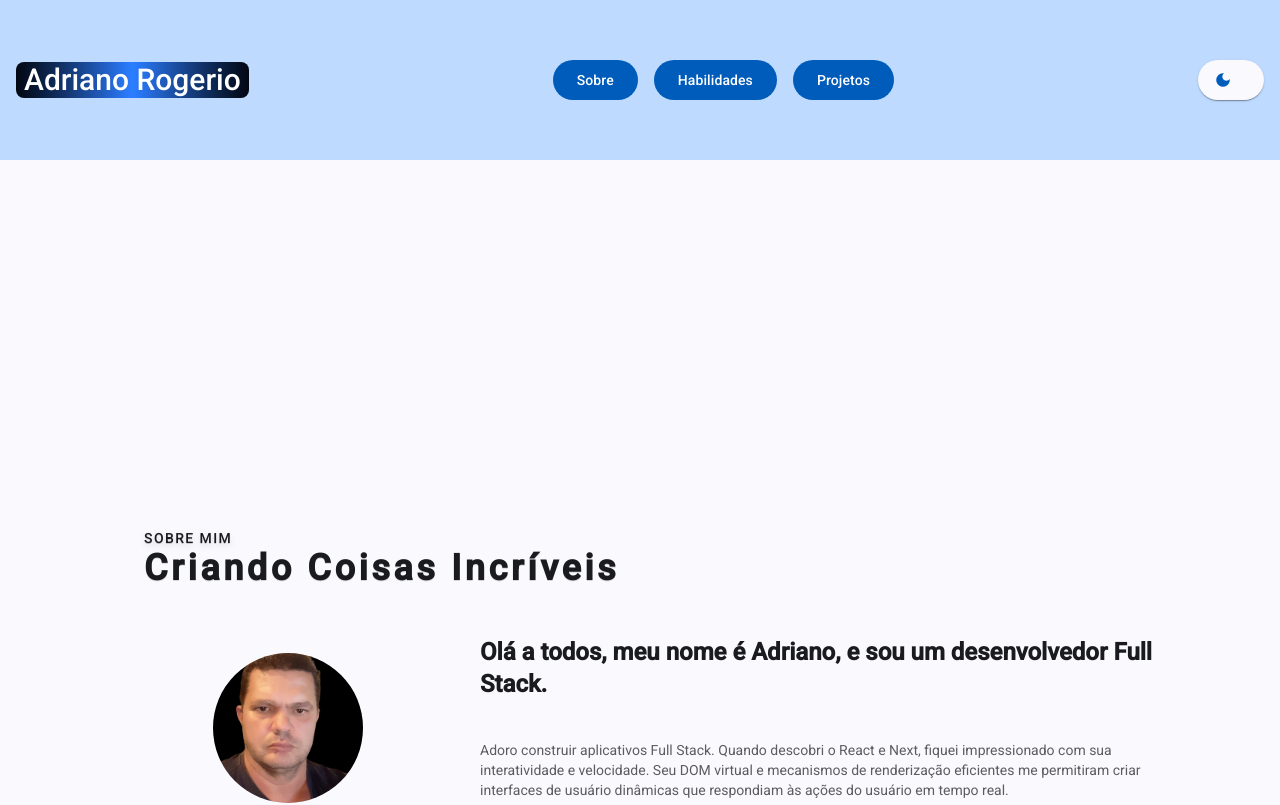
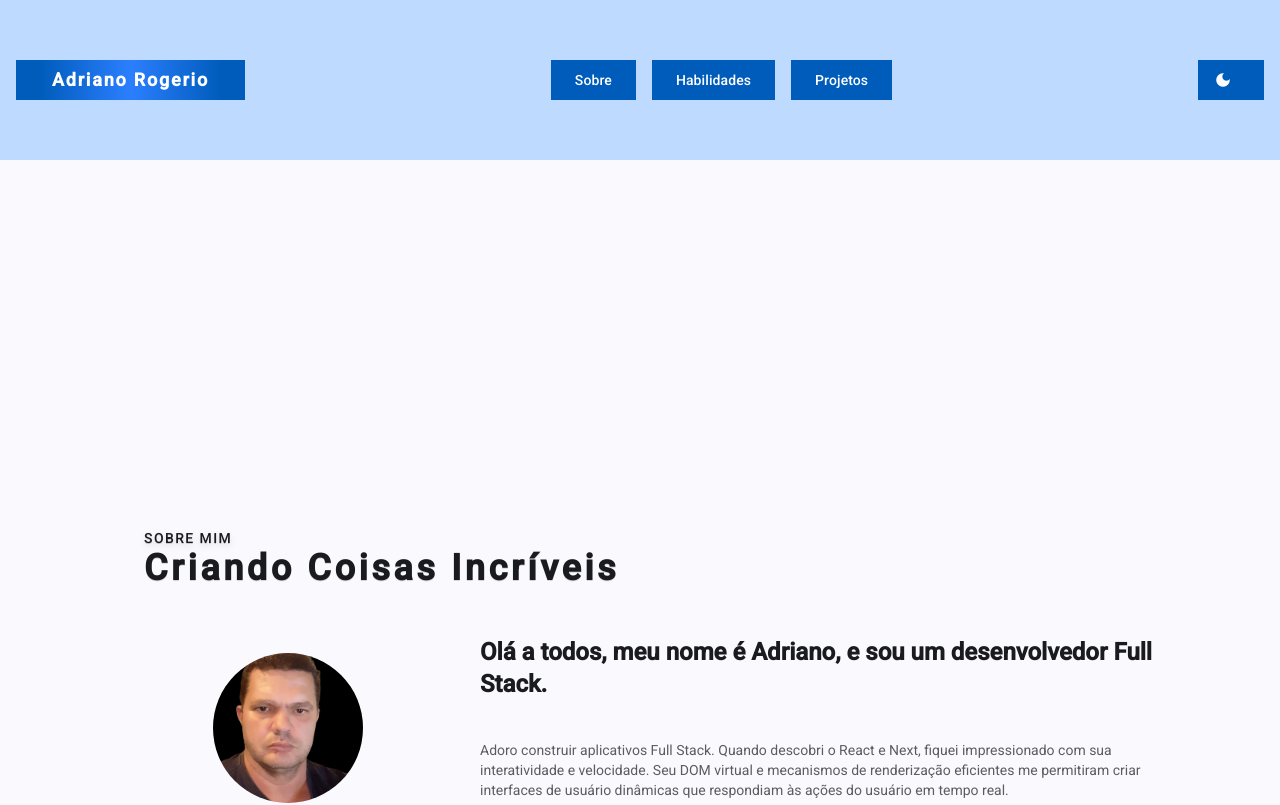
Before and after one commit to GITGARDS/app-portifolio, an Angular app: page / in a window 1280 px wide. Before the commit this address led to /sobre. Shown: the top 805 px of the page. Built offline with nearby package versions, Linux system fonts and the light colour scheme.

Commit message:
feat: ajustes 210325 as 1415

```diff
--- a/src/app/app.routes.ts
+++ b/src/app/app.routes.ts
@@ -1,21 +1,3 @@
 import { Routes } from "@angular/router";
 
-export const routes: Routes = [
-  {
-    path: '',
-    redirectTo: 'sobre',
-    pathMatch: 'full',
-  },
-  {
-    path: 'sobre',
-    loadComponent: () => import('./pages/sobre/sobre').then((m) => m.Sobre),
-  },
-  {
-    path: 'stacks',
-    loadComponent: () => import('./pages/stacks/stacks').then((m) => m.Stacks),
-  },
-  {
-    path: 'projetos',
-    loadComponent: () => import('./pages/projetos/projetos').then((m) => m.Projetos),
-  },
-];
+export const routes: Routes = [];
--- a/src/app/components/header/header-logo/header-logo.html
+++ b/src/app/components/header/header-logo/header-logo.html
@@ -1,8 +1,11 @@
-<a
+<div
   class="h-full rounded-lg flex items-center justify-center lg:justify-start text-2xl select-none cursor-pointer"
-  routerLink="/"
 >
-  <p class="bg-linear-to-r from-gray-950 via-blue-500 to-gray-950 text-3xl font-medium rounded-lg px-2 text-white">
-    Adriano Rogerio
-  </p>
-</a>
+  <a matButton="filled" href="#sobre">
+    <p
+      class="h-10 flex items-center text-lg font-bold text-white px-3 bg-linear-to-r via-blue-500 tracking-widest"
+    >
+      Adriano Rogerio
+    </p>
+  </a>
+</div>
--- a/src/app/components/header/header-logo/header-logo.ts
+++ b/src/app/components/header/header-logo/header-logo.ts
@@ -1,9 +1,10 @@
 import { Component } from "@angular/core";
+import { MatButtonModule } from "@angular/material/button";
 import { RouterModule } from "@angular/router";
 
 @Component({
   selector: 'app-header-logo',
-  imports: [RouterModule],
+  imports: [RouterModule, MatButtonModule],
   templateUrl: './header-logo.html',
   styleUrl: './header-logo.css',
 })
--- a/src/app/components/header/header-theme/header-theme.html
+++ b/src/app/components/header/header-theme/header-theme.html
@@ -1,5 +1,5 @@
 <div class="h-full flex items-center justify-center lg:justify-start gap-4">
-  <button matButton="elevated" (click)="toggleTheme()">
+  <button matButton="filled" (click)="toggleTheme()">
 
     <mat-icon>{{ icone() }}</mat-icon>
 
--- a/src/material-theme.scss
+++ b/src/material-theme.scss
@@ -7,6 +7,7 @@
 
 html {
   height: 100%;
+  color-scheme: light;
   @include mat.theme(
     (
       color: (
@@ -17,11 +18,19 @@ html {
       density: 0,
     )
   );
+
+  @include mat.button-overrides(
+    (
+      text-container-shape: 0%,
+      protected-container-shape: 0%,
+      outlined-container-shape: 0%,
+      filled-container-shape: 0%,
+      tonal-container-shape: 0%,
+    )
+  );
 }
 
 body {
-  color-scheme: light;
-
   background-color: var(--mat-sys-surface);
   color: var(--mat-sys-on-surface);
   font: var(--mat-sys-body-medium);
```
